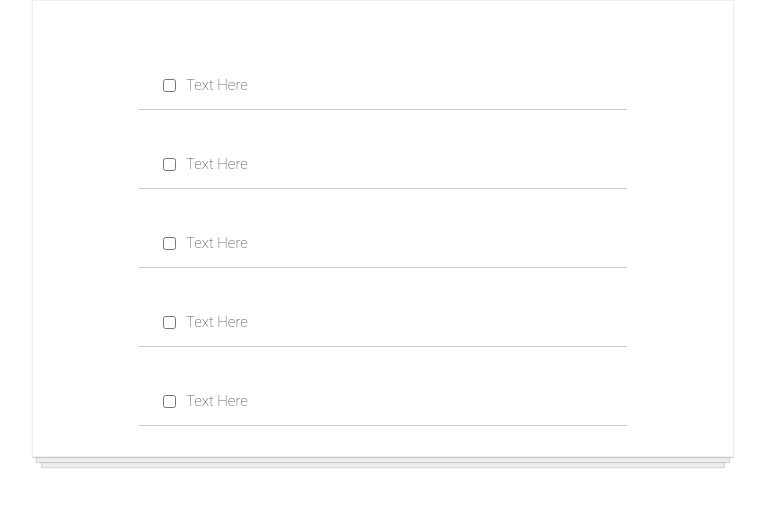
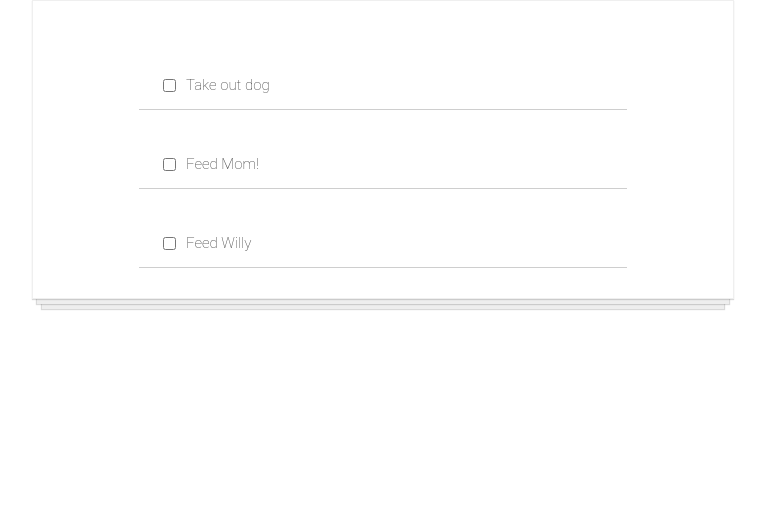
Before and after one commit to zackartborges/todo-app, a React (Create React App) app: page / in a window 1280 px wide. Shown: the top 506 px of the page, without its empty margins (257-1022 px from the left). Built offline with nearby package versions, Linux system fonts and the light colour scheme.

Commit message:
adds props to todo item

```diff
--- a/src/App.js
+++ b/src/App.js
@@ -3,11 +3,9 @@ import ToDoItem from './components/ToDoItem'
 function App() {
   return (
     <div className="todo-list">
-      <ToDoItem />
-      <ToDoItem />
-      <ToDoItem />
-      <ToDoItem />
-      <ToDoItem />
+      <ToDoItem task="Take out dog"/>
+      <ToDoItem task="Feed Mom!"/>
+      <ToDoItem task="Feed Willy"/>
     </div>
   );
 }
--- a/src/components/ToDoItem.js
+++ b/src/components/ToDoItem.js
@@ -1,8 +1,8 @@
-function ToDoItem() {
+function ToDoItem(props) {
   return (
     <div className="todo-item">
       <input type="checkbox" />
-        <p>Text Here</p>
+        <p>{props.task}</p>
     </div>
   )
 }
```
